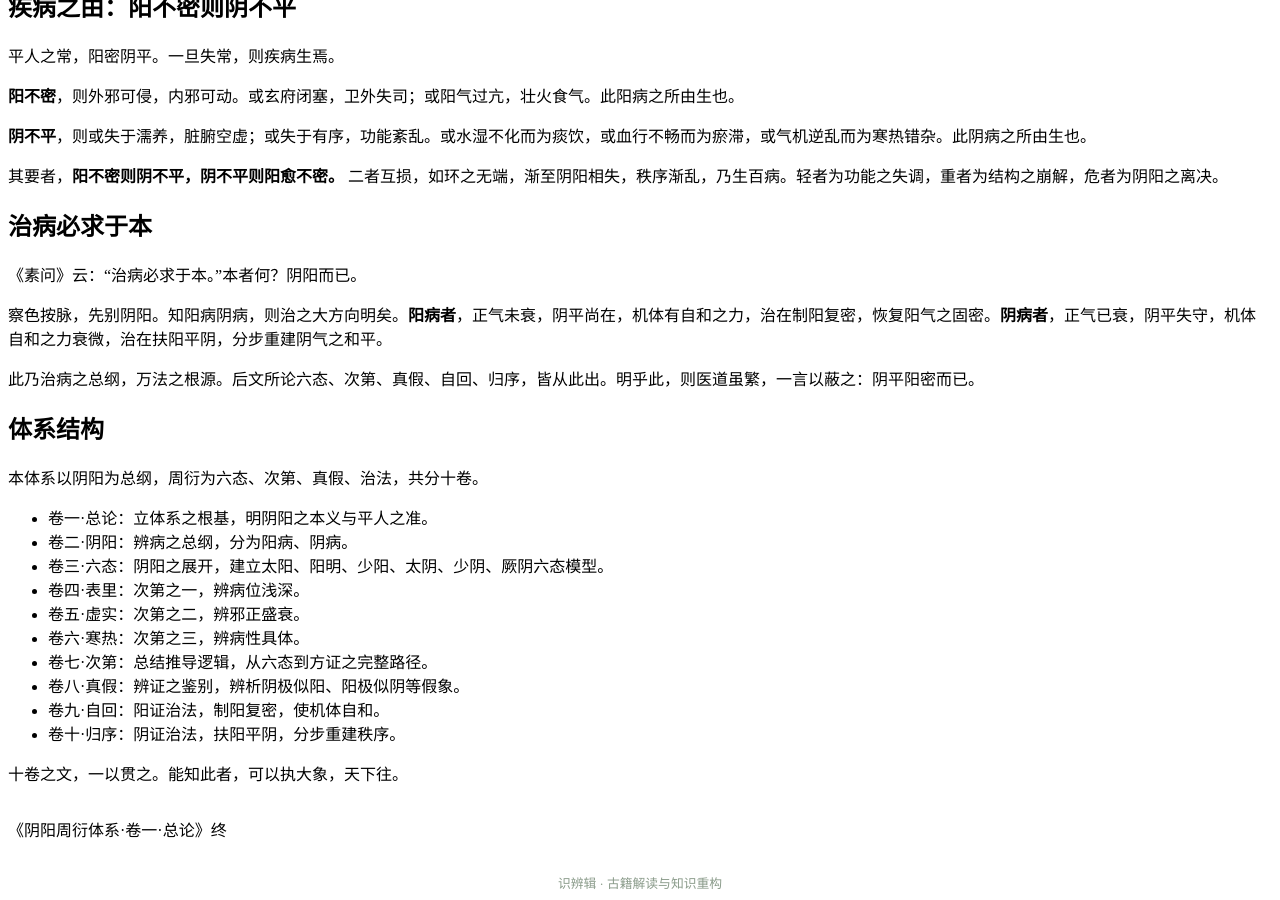
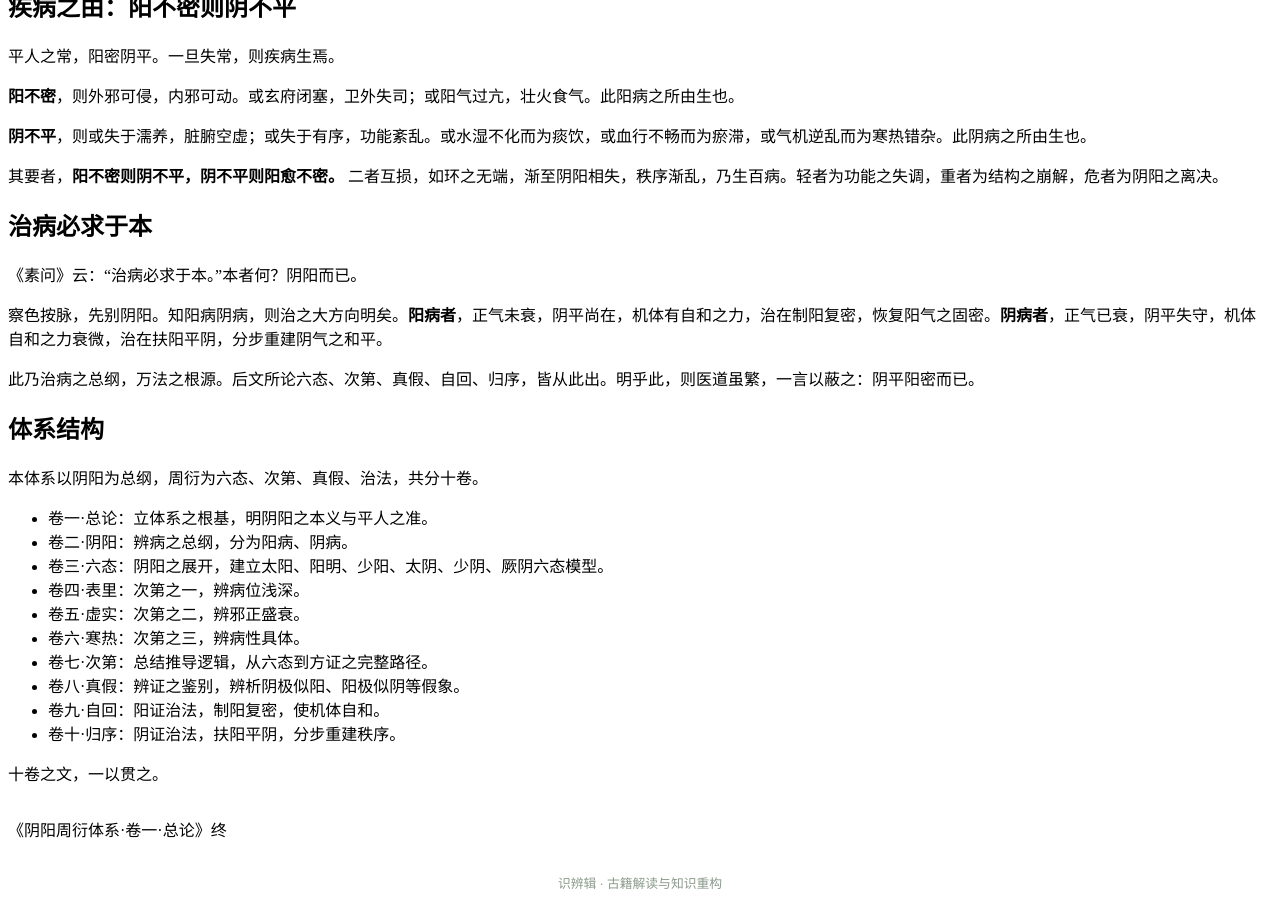
Before and after one commit to chixiao994/chixiao994.github.io, a Jekyll site: the page shibianji/interpretations/汉唐/伤寒卒病论/05-阴阳周衍体系·卷一·总论.html, which Jekyll copies as it is, in a window 1280 px wide and 900 px high, scrolled down 819 px. Built offline with Jekyll 4.4.1, drawn with Linux system fonts in a browser that asks for light colours.

Commit message:
Update 05-阴阳周衍体系·卷一·总论.html

```diff
--- a/shibianji/interpretations/汉唐/伤寒卒病论/05-阴阳周衍体系·卷一·总论.html
+++ b/shibianji/interpretations/汉唐/伤寒卒病论/05-阴阳周衍体系·卷一·总论.html
@@ -74,7 +74,7 @@
         <li>卷九·自回：阳证治法，制阳复密，使机体自和。</li>
         <li>卷十·归序：阴证治法，扶阳平阴，分步重建秩序。</li>
     </ul>
-    <p>十卷之文，一以贯之。能知此者，可以执大象，天下往。</p>
+    <p>十卷之文，一以贯之。</p>
 
     <p style="margin-top: 2rem;">《阴阳周衍体系·卷一·总论》终</p>
 
```
